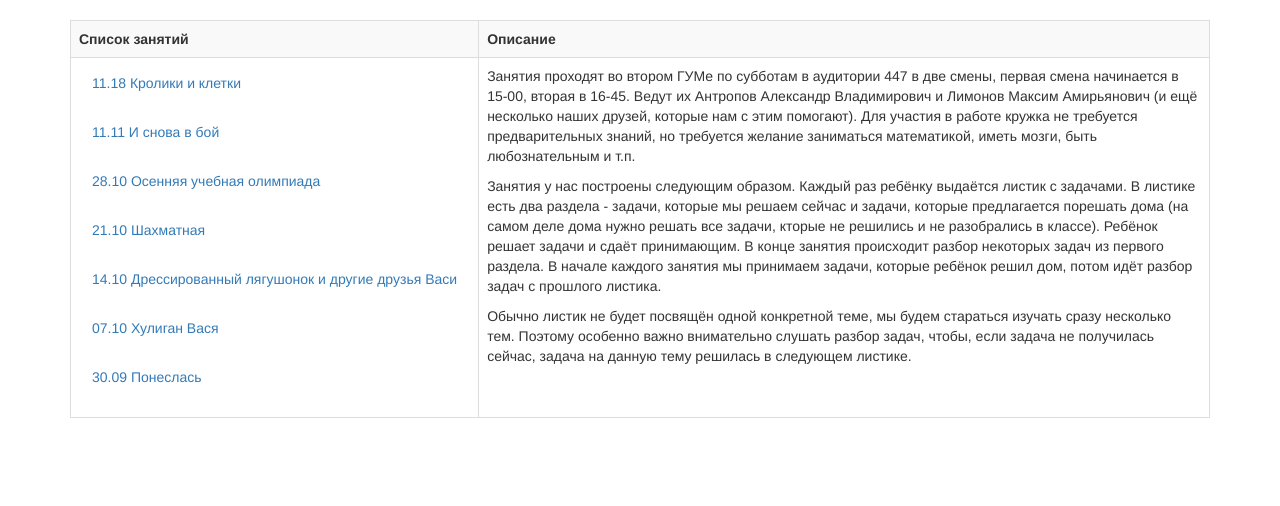
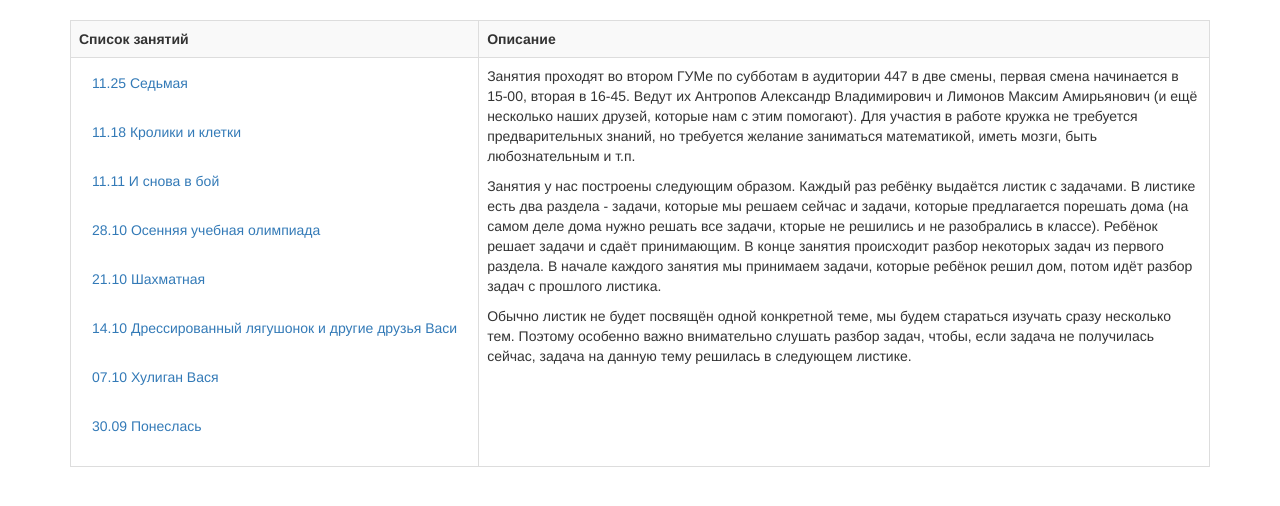
Before and after one commit to matemax/test_site, a Flask app: page /lessons in a window 1280 px wide. Shown: the part 52-558 px from the top of the page. Run offline with Flask 2, Linux system fonts and the light colour scheme; some libraries are stand-ins or nearby versions.

Commit message:
add lesson

```diff
--- a/app/templates/list_lessons.html
+++ b/app/templates/list_lessons.html
@@ -1,3 +1,7 @@
+<div class="form-group">
+    <a href="/lessons/07" class="btn btn btn-link">11.25 Седьмая</a>
+</div>
+
 <div class="form-group">
     <a href="/lessons/06" class="btn btn btn-link">11.18 Кролики и клетки</a>
 </div>
```
Also changed, not shown: 1 other file.
